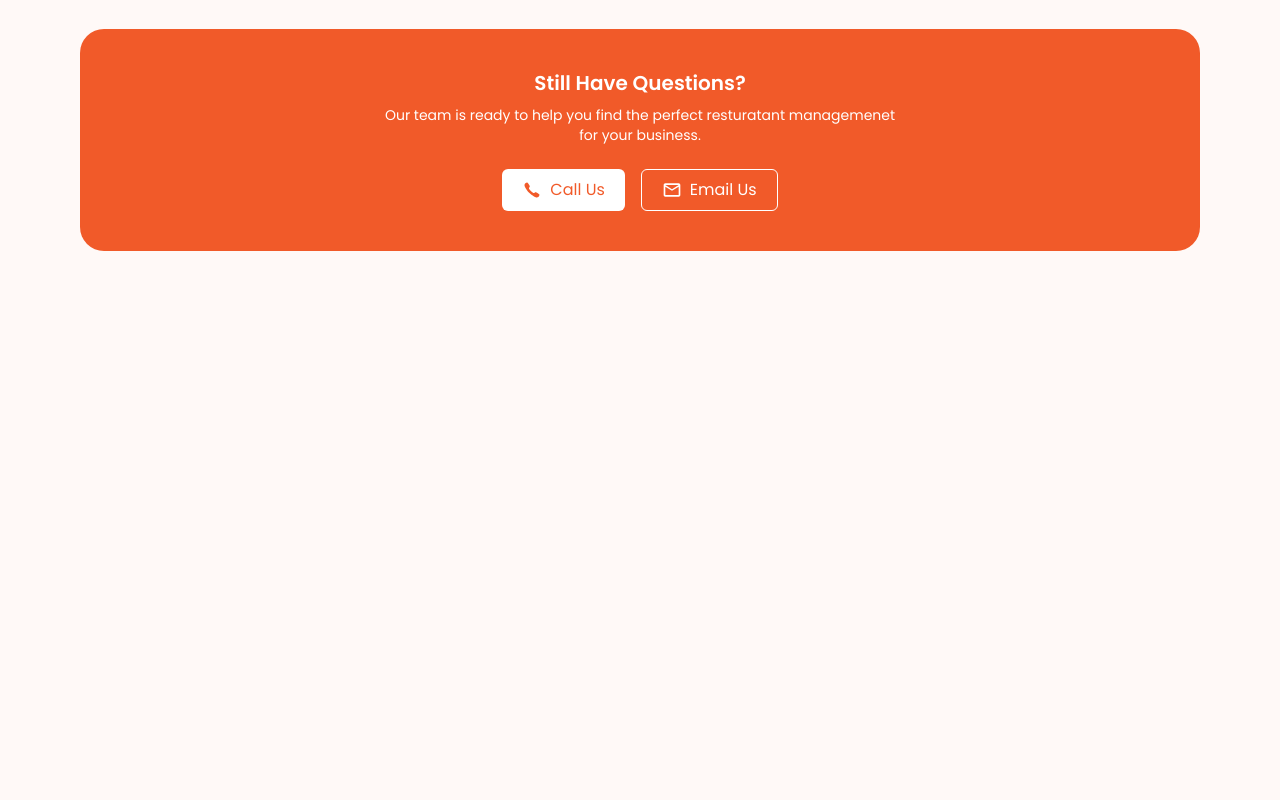
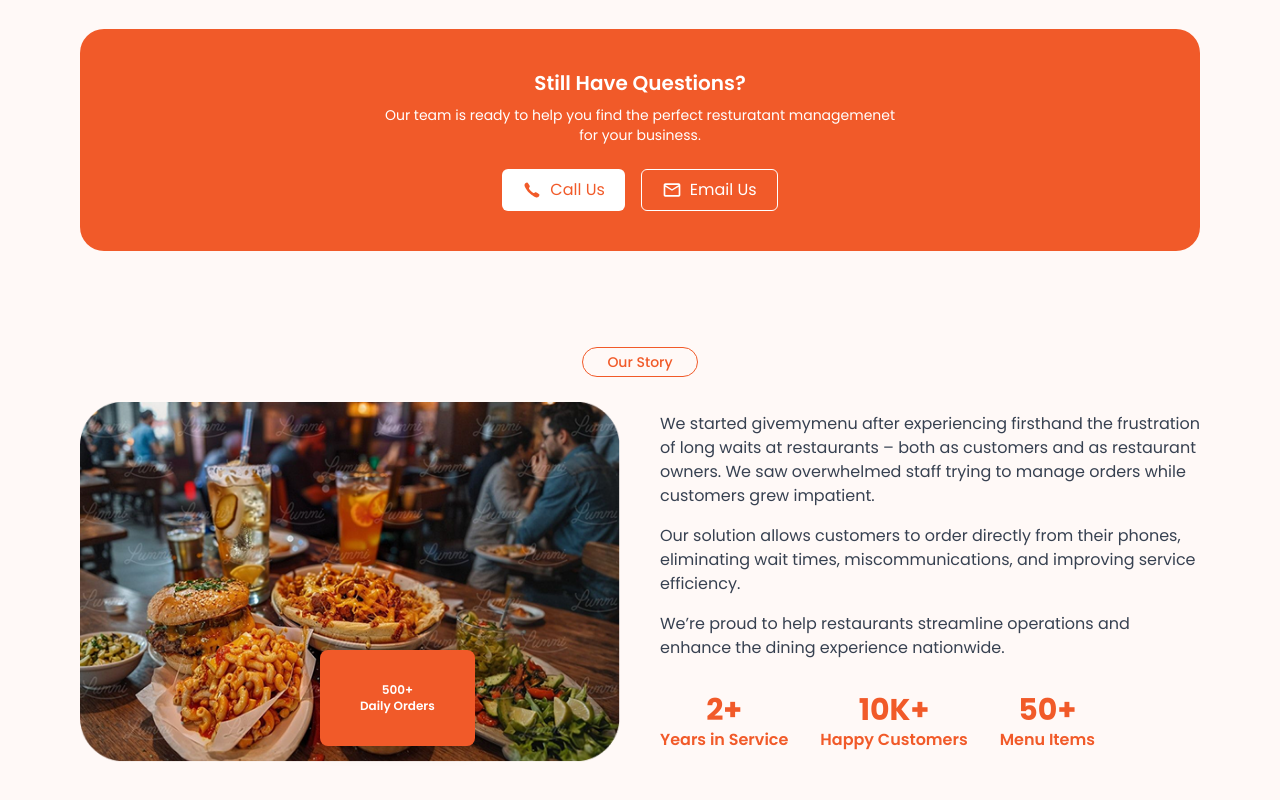
Before and after one commit to ayushptk/Qr-Based-Ordering-System, a React (Vite) app: page / in a window 1280 px wide. Shown: the part 2965-3765 px from the top of the page. Before the commit the page ends 3264 px from the top, so only its background shows below. Built offline with nearby package versions, Linux system fonts and the light colour scheme; a web font is replaced by a local one.

Commit message:
Our Story  Section Add

```diff
--- a/src/App.jsx
+++ b/src/App.jsx
@@ -7,6 +7,7 @@
 import ModalBox from "./modalboxperfect/modalbox"
 import { FaQ } from "react-icons/fa6"
 import FAQsection from "./FAQ/faq"
+import OurStory from "./OurStory/story"
 
 
 function App() {
@@ -21,6 +22,7 @@
       <Testimonials />
       <ModalBox />
       <FAQsection/>
+      <OurStory />
     </div>
 
 
--- /dev/null
+++ b/src/OurStory/story.jsx
@@ -0,0 +1,58 @@
+import React from 'react';
+import storyImage from '../../public/Images/ourstory.png';
+
+const OurStory = () => {
+  return (
+    <section className=" py-12 px-4 sm:px-6 lg:px-20">
+         <button className="border border-[#F15A29] text-[#F15A29] rounded-full px-6 py-1 text-sm font-medium mb-6 mx-auto item-center flex justify-center">
+            Our Story
+          </button>
+      <div className="max-w-6xl mx-auto flex flex-col lg:flex-row items-center gap-10">
+        {/* Image Section */}
+        <div className="relative w-full lg:w-1/2">
+          <img
+            src={storyImage}
+            alt="Our Story"
+            className="rounded-3xl w-full object-cover"
+          />
+          <div className="absolute bottom-4 left-60 bg-[#F15A29] text-white text-xs font-semibold rounded-lg shadow-lg text-center  ] !px-10 py-8  ">
+            500+ <br />
+            Daily Orders
+          </div>
+        </div>
+
+
+        {/* Text Section */}
+        <div className="w-full lg:w-1/2 text-gray-700">
+
+          <p className="mb-4 text-sm sm:text-base leading-relaxed">
+            We started givemymenu after experiencing firsthand the frustration of long waits at restaurants – both as customers and as restaurant owners. We saw overwhelmed staff trying to manage orders while customers grew impatient.
+          </p>
+          <p className="mb-4 text-sm sm:text-base leading-relaxed">
+            Our solution allows customers to order directly from their phones, eliminating wait times, miscommunications, and improving service efficiency.
+          </p>
+          <p className="mb-8 text-sm sm:text-base leading-relaxed">
+            We’re proud to help restaurants streamline operations and enhance the dining experience nationwide.
+          </p>
+
+          <div className="flex gap-8 text-[#F15A29] font-semibold text-sm sm:text-base">
+            <div className="flex flex-col items-center">
+              <span className="text-2xl sm:text-3xl font-bold">2+</span>
+              <span>Years in Service</span>
+            </div>
+            <div className="flex flex-col items-center">
+              <span className="text-2xl sm:text-3xl font-bold">10K+</span>
+              <span>Happy Customers</span>
+            </div>
+            <div className="flex flex-col items-center">
+              <span className="text-2xl sm:text-3xl font-bold">50+</span>
+              <span>Menu Items</span>
+            </div>
+          </div>
+        </div>
+      </div>
+    </section>
+  );
+};
+
+export default OurStory;
```
Also changed, not shown: public/Images/ourstory.png (added).
